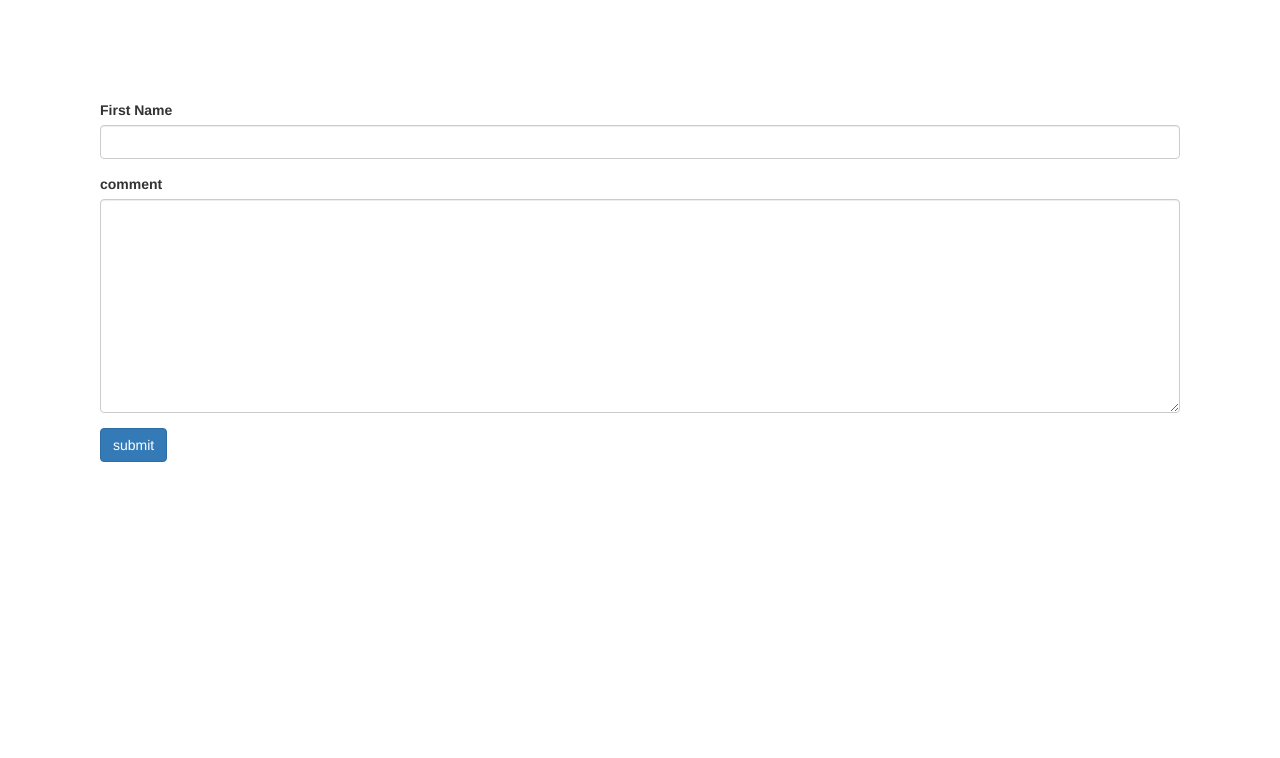
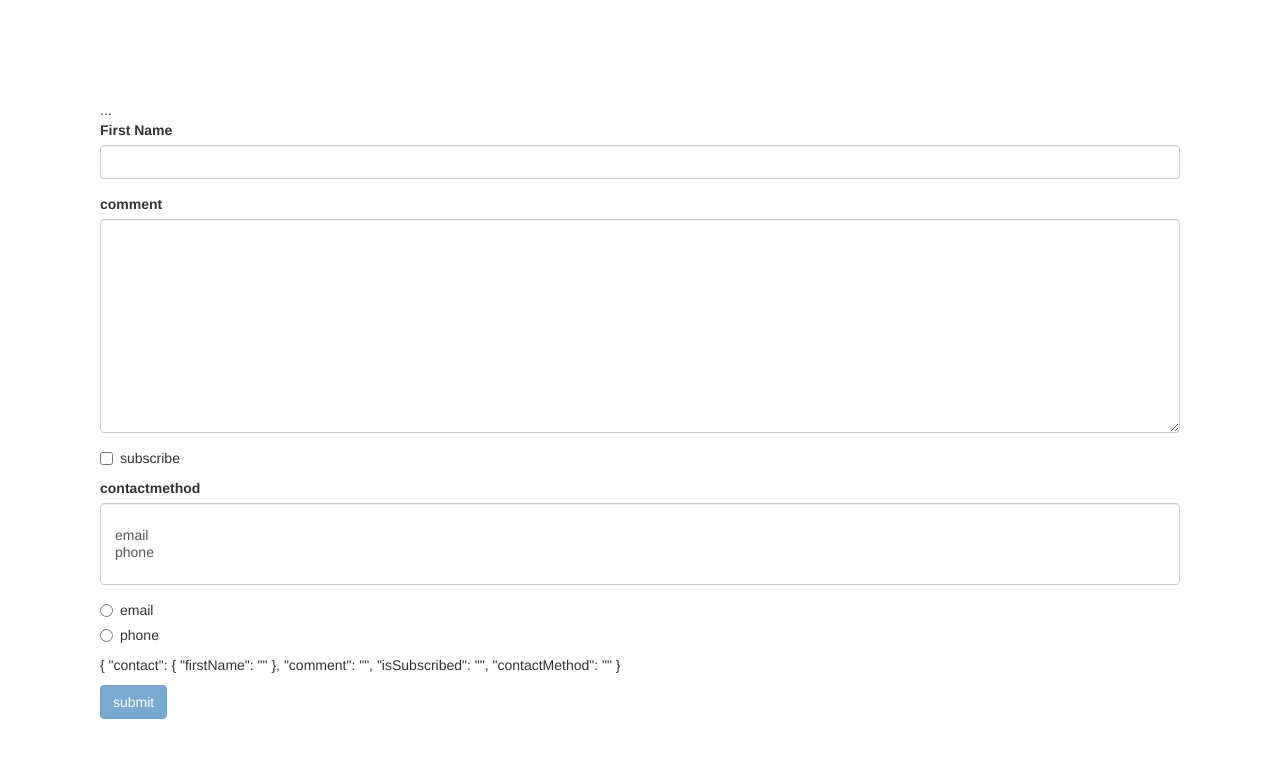
Before and after one commit to deepa-nallavally/deepa, an Angular app: page / in a window 1280 px wide. Shown: the top 758 px of the page. Built offline with nearby package versions, Linux system fonts and the light colour scheme; some icons are missing.

Commit message:
template modified

```diff
--- a/src/app/templateform/templateform.component.html
+++ b/src/app/templateform/templateform.component.html
@@ -1,4 +1,6 @@
 <form #fo="ngForm" (ngSubmit)="submit(fo)">
+    <div ngModelGroup="contact" #contact="ngModelGroup">
+        <div *ngIf="!contact.valid">...</div>
         <div class="form-group">
             <label for="firstName">First Name</label>
             <input required maxlength="5" minlength="3" pattern="good" ngModel name="firstName" id="firstName" #firstName="ngModel" (change)="log(firstName)" type="text" class="form-control">
@@ -9,9 +11,31 @@
                 <div *ngIf="firstName.errors.pattern">pattern is required</div>
             </div>
         </div>
+    </div>
     <div class="form-group">
         <label for="comment">comment</label>
-        <textarea id="comment" cols="30" rows="10" class="form-control"></textarea>
+        <textarea ngModel name="comment" id="comment" cols="30" rows="10" class="form-control"></textarea>
     </div>
-    <button class="btn btn-primary">submit</button>
+    <div class="checkbox">
+        <label>
+            <input type="checkbox" ngModel name="isSubscribed">subscribe
+        </label>
+    </div>
+    <div class="form-group">
+        <label for="contactMethod">contactmethod</label>
+        <select multiple ngModel name="contactMethod" id="contactMethod" class="form-control">
+            <option value=""></option>
+            <option *ngFor="let method of contactMethods" [value]="method.id">{{method.name}}</option>
+        </select>
+    </div>
+    <div *ngFor="let method of contactMethods" class="radio">
+        <label>
+            <input ngModel type="radio" name="contactMethod" [value]="method.id">
+            {{method.name}}
+        </label>
+    </div>
+    <p>
+        {{fo.value | json}}
+    </p>
+    <button class="btn btn-primary" [disabled]="!fo.valid">submit</button>
 </form>
--- a/src/app/templateform/templateform.component.ts
+++ b/src/app/templateform/templateform.component.ts
@@ -6,6 +6,10 @@ import { Component, OnInit } from '@angular/core';
   styleUrls: ['./templateform.component.scss']
 })
 export class TemplateformComponent implements OnInit {
+  contactMethods=[
+    {id:1,name:'email'},
+    {id:2,name:'phone'},
+  ];
   log(x){
     console.log(x);
   }
```
Lines whose indentation alone changed are shown as unchanged.
